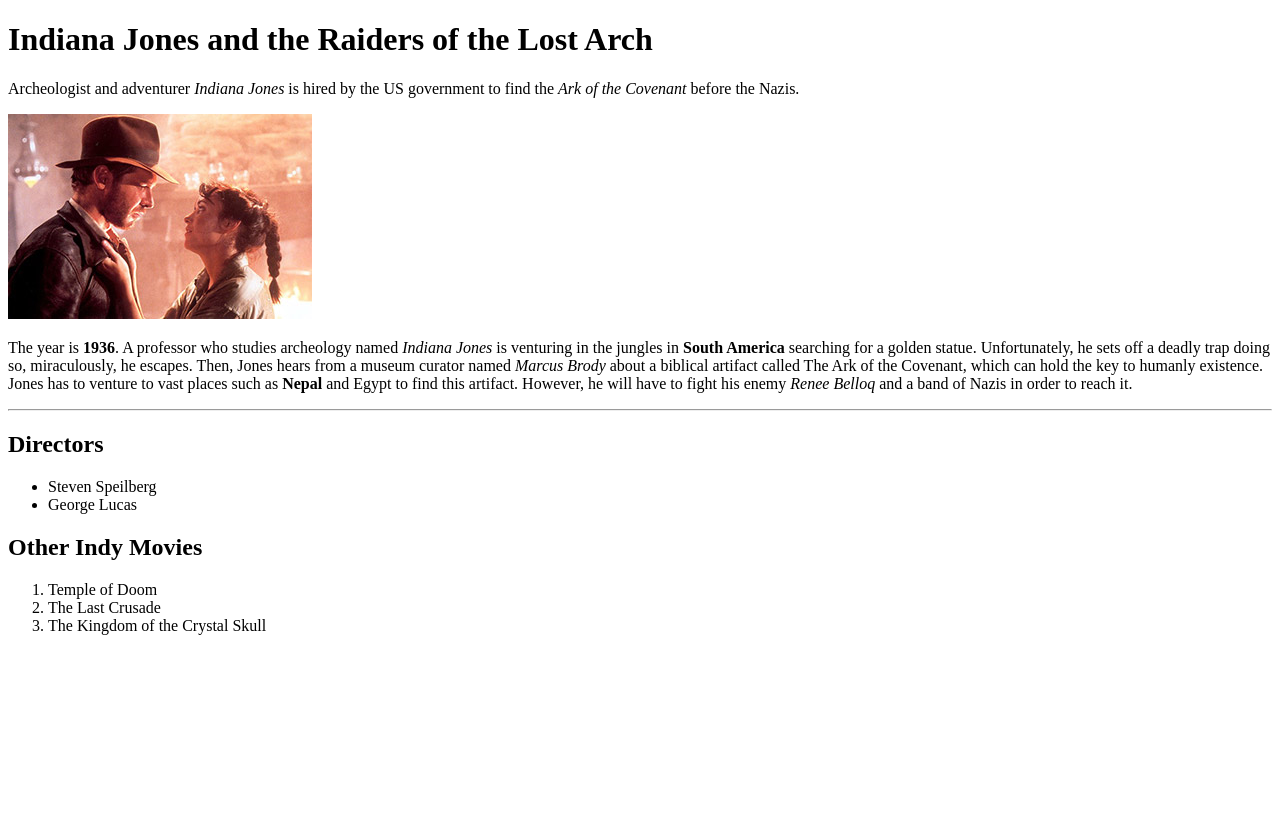
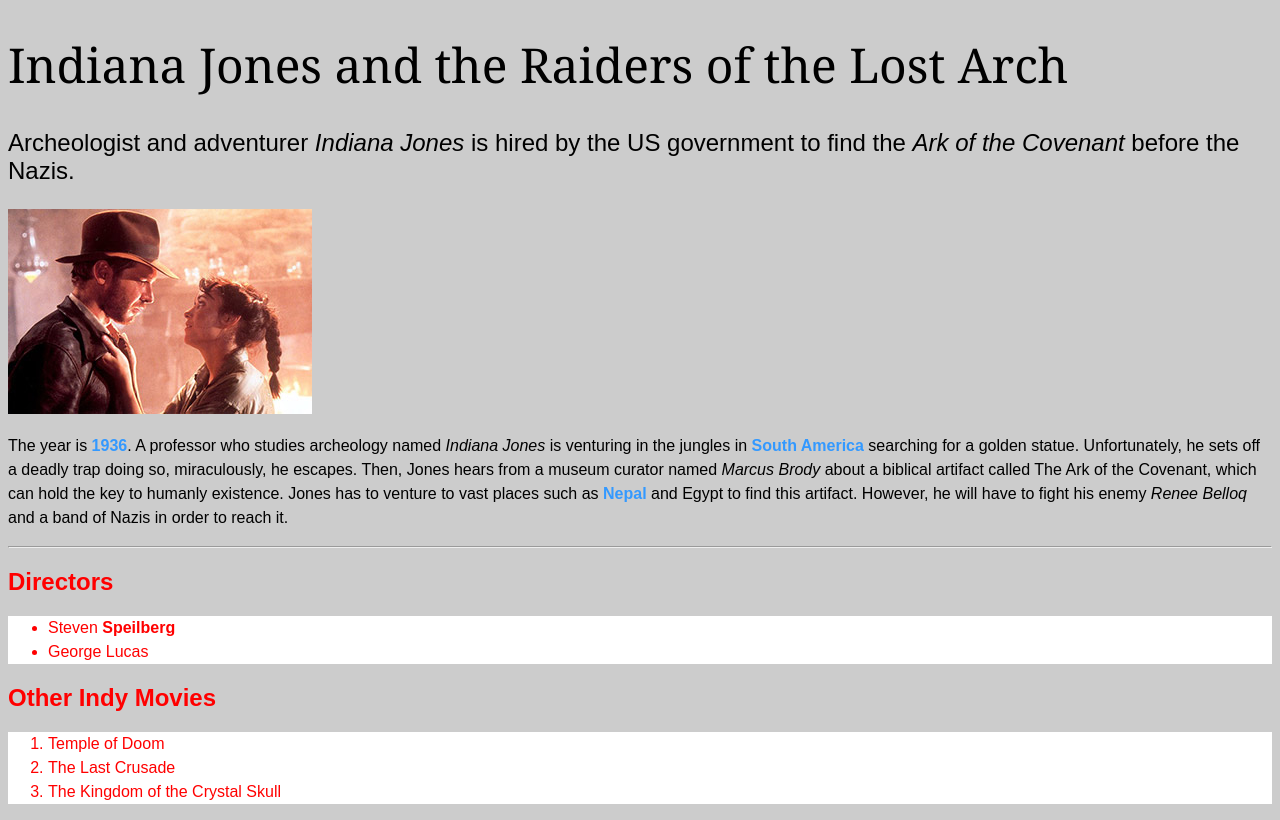
Before and after one commit to shelbyboyd/tutorial-css, a plain HTML site: page index.html in a window 1280 px wide. Drawn offline with Linux system fonts and the light colour scheme.

Commit message:
Created CSS

```diff
--- /dev/null
+++ b/css/general.css
@@ -0,0 +1,75 @@
+/* CSS Document */
+
+/*
+
+CSS is structured as follows :
+
+selector {
+    property: value;
+    property: value;
+    property: value
+}
+
+Each selector is paired with an styles an element. For example:
+
+html {} is paired with and styles <html>
+
+*/
+
+html {
+    font-family: Airel, Helvetics, sans-serif;
+}
+
+body {
+    background-color: #CCC;
+}
+
+h1 {
+    font-family: Georgia, "Times New Roman", serif;
+    font-weight: Normal;
+    font-size: 3rem; /* 1 rem = 16px */
+}
+
+h2 {
+    color: #F00
+}
+
+p,
+li {
+    font-size: 1rem;
+    line-height: 1.5rem;
+}
+
+h1 + p {
+    font-size: 1.5rem;
+    line-height: 1.75rem;
+}
+
+strong {
+    font-weight: bold;
+}
+
+p strong {
+    color: #39F
+}
+
+em {
+    font-style: italic;
+}
+
+ul,
+ol {
+    background-color: #FFF
+}
+
+li {
+    color: #F00;
+}
+
+ul li:first child {
+    background-color: #000;
+}
+
+ol li:last child {
+    background-color: #F90;
+}
--- a/index.html
+++ b/index.html
@@ -3,6 +3,7 @@
 <head>
     <meta charset="utf-8">
     <title>CSS Tutorial</title>
+    <link href="css/general.css" rel="stylesheet">
 </head>
 <body>
 
@@ -19,7 +20,7 @@
     <h2>Directors</h2>
 
     <ul>
-        <li>Steven Speilberg</li>
+        <li>Steven <strong>Speilberg</strong></li>
         <li>George Lucas</li>
     </ul>
 
```
